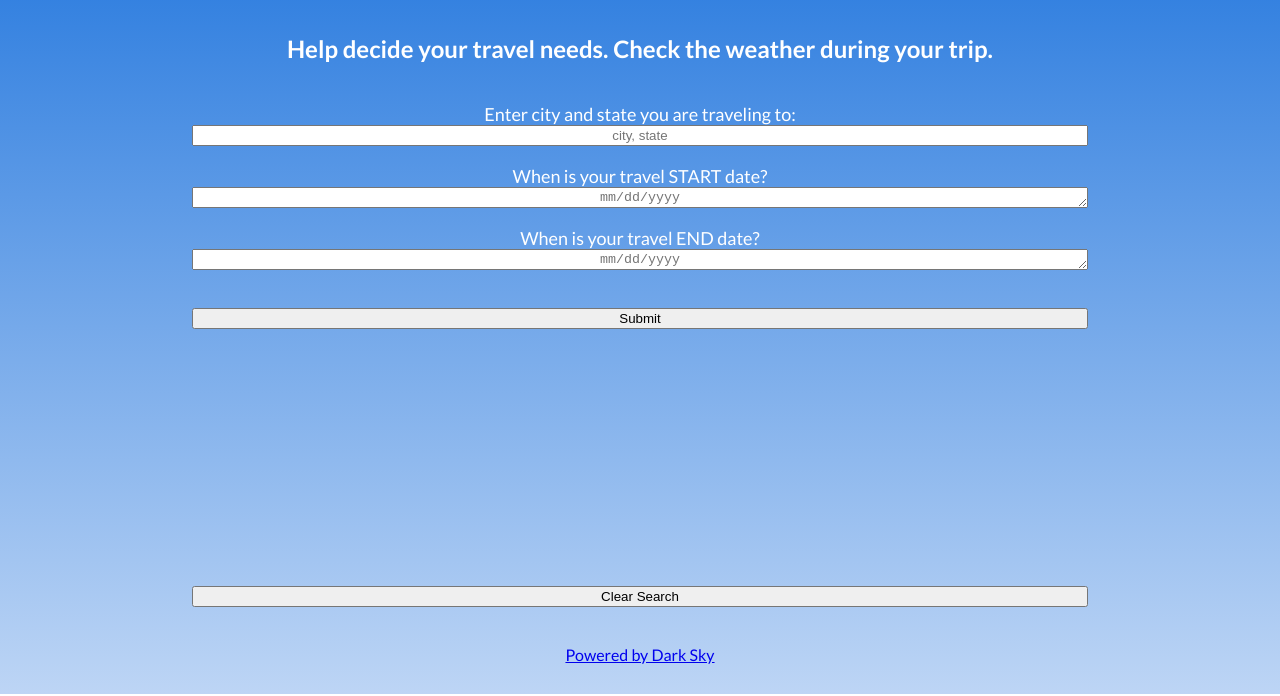
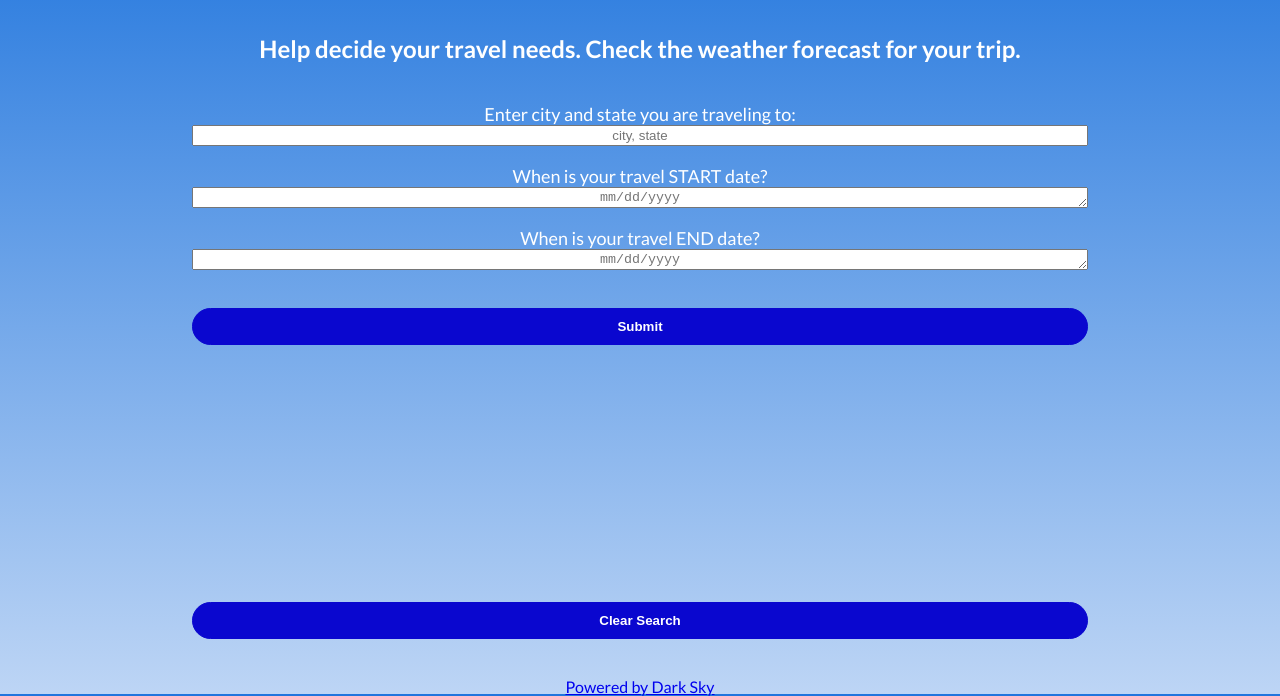
Before and after one commit to jcbhass/Udacity-Final-Project-Travel-Website-2-5-2020, a website built with webpack: page src/client/views/index.html in a window 1280 px wide. Shown: the part 106-802 px from the top of the page. Built offline with nearby package versions, Linux system fonts and the light colour scheme.

Commit message:
Added hover mode to buttons as per requirements

```diff
--- a/src/client/styles/travel.scss
+++ b/src/client/styles/travel.scss
@@ -10,3 +10,22 @@ label {
 .myInput {
     text-align: center;
 }
+
+input[type=submit],
+input[type=reset] {
+    display: inline-block;
+    padding: 10px 30px;
+    font-weight: 700;
+    text-decoration: none;
+    border-radius: 200px;
+    background-color:#0a07cf;
+    border: 1px solid #0a07cf;
+    color: #fff;
+}
+
+input[type=submit]:hover, input[type=reset]:hover,
+input[type=submit]:active, input[type=reset]:active  {
+    background-color: #fff;
+    border: 1px solid #fff;
+    color: #0a07cf;
+}
--- a/src/client/views/index.html
+++ b/src/client/views/index.html
@@ -8,7 +8,8 @@
 <body>
   <main class="container">
     <h1 class="holder_headline">Travel Planner</h1>
-    <h2 class="explanation">Help decide your travel needs. Check the weather during your trip.</h2>
+    <h2 class="explanation">Help decide your travel needs. Check the weather forecast for your trip.</h2>
+    <!----------------USER INFORMATION SECTION---------------------->
     <label for="city">Enter city and state you are traveling to: </label>
     <input class="myInput" type="text" id="city" placeholder="city, state">
     </br>
@@ -19,8 +20,9 @@
     <textarea class= "myInput" id="trip-end" placeholder="mm/dd/yyyy" rows="1" cols="30"></textarea>
     </br>
     </br>
-    <input id="generate" type="submit" ></input>
+    <input id="generate" type="submit"></input>
     </br>
+    <!----------------RESULTS SECTION---------------------->
     <div id="city_picture"></div>
     <div class="results" id="trip_info"></div>
     <canvas id="icon1" width="200" height="200"></canvas>
```
